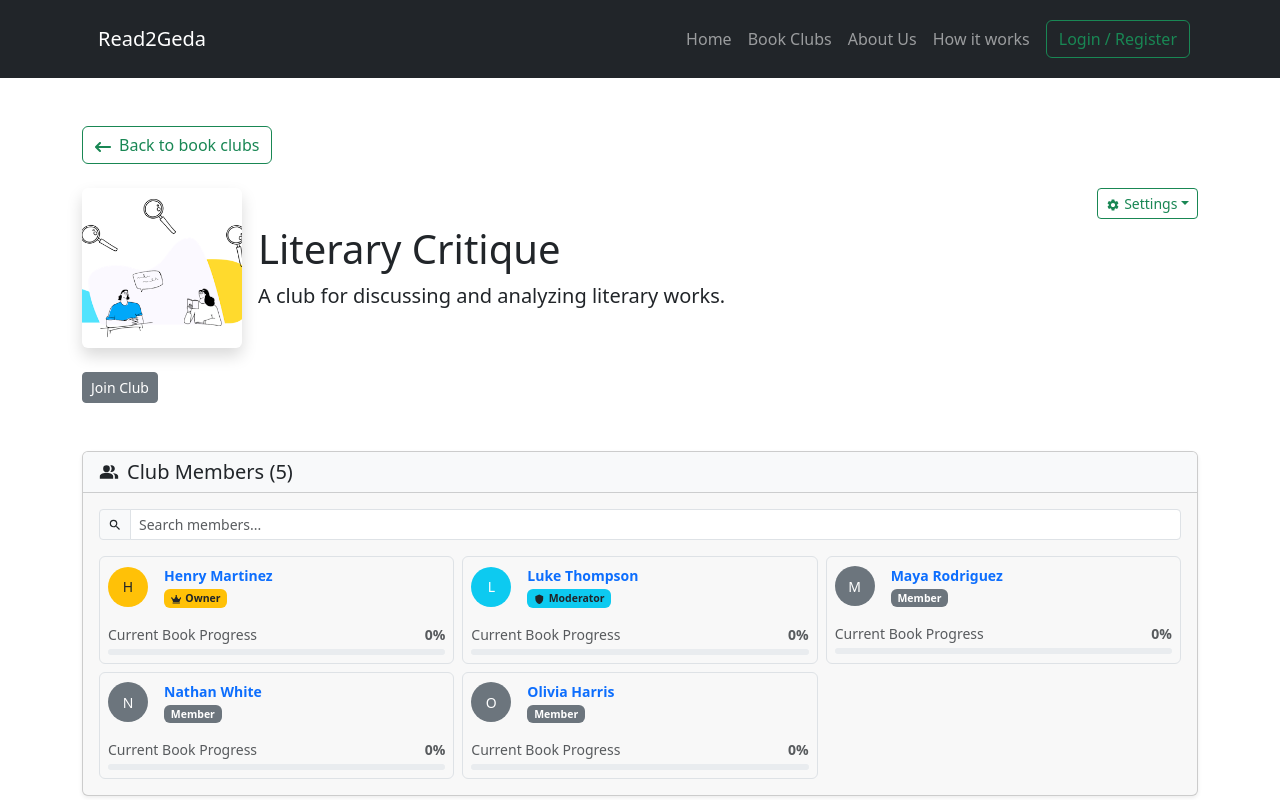
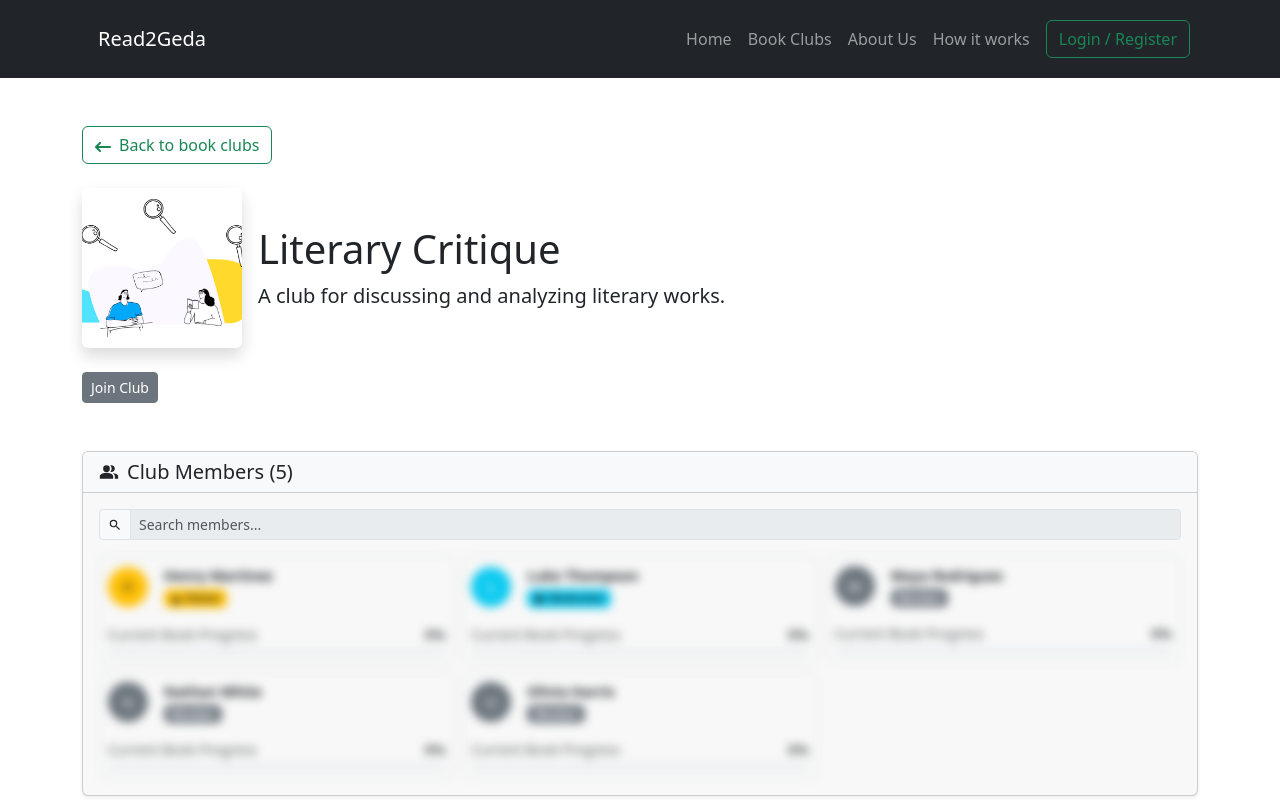
Before and after one commit to Orjihenry/Read2Geda, a React (Vite) app: page /club/5cd06069-59bb-4756-8a95-afe5f94a347b in a window 1280 px wide. Shown: the top 800 px of the page. Built offline with nearby package versions, Linux system fonts and the light colour scheme.

Commit message:
Enhanced ClubDetails component by adding login checks for member interactions.

```diff
--- a/src/pages/ClubDetails.tsx
+++ b/src/pages/ClubDetails.tsx
@@ -41,6 +41,7 @@ export default function ClubDetails() {
   const { isInShelf, addBook, updateProgress, getUserBookStartedAt, getUserBookCompletedAt } = useSavedBooks();
   const userId = currentUser?.id || "";
   const club = clubs.find((c) => c.id === clubId);
+  const isLoggedIn = !!currentUser;
 
   const [editingRules, setEditingRules] = useState<ClubRule[]>([]);
 
@@ -184,9 +185,11 @@ export default function ClubDetails() {
               </div>
             </div>
             <div className="ms-3">
+              {isLoggedIn && (
               <div className="dropdown">
                 <button
                   className="btn btn-outline-success btn-sm dropdown-toggle"
+                  disabled={!isLoggedIn}
                   type="button"
                   id="clubSettingsDropdown"
                   data-bs-toggle="dropdown"
@@ -251,6 +254,7 @@ export default function ClubDetails() {
                 )}
                 </ul>
               </div>
+              )}
             </div>
           </div>
 
@@ -656,11 +660,12 @@ function BackButton() {
 function ClubMembersSection() {
   const { clubId } = useParams();
   const { clubs } = useClub();
-  const { users } = useAuthContext();
+  const { users, currentUser } = useAuthContext();
   const { getUserBookProgressById } = useClub();
   const club = clubs.find((c) => c.id === clubId);
   const [showAll, setShowAll] = useState(false);
   const INITIAL_DISPLAY_COUNT = 6;
+  const isLoggedIn = !!currentUser;
 
   const currentBookId = club?.currentBook?.bookId;
 
@@ -770,6 +775,7 @@ function ClubMembersSection() {
                 placeholder="Search members..."
                 value={searchQuery}
                 onChange={(e) => setSearchQuery(e.target.value)}
+                disabled={!isLoggedIn}
               />
               {searchQuery && (
                 <button
@@ -791,18 +797,19 @@ function ClubMembersSection() {
             <p className="text-muted text-center py-3">No members found matching your search.</p>
           ) : (
             <>
-              <div className="row g-2">
+              <div className="row g-2" style={!isLoggedIn ? { filter: "blur(5px)", pointerEvents: "none" } : undefined}>
                 {membersToShow.map((member) => {
                   const memberProgress = currentBookId
                     ? getUserBookProgressById(member.id, currentBookId) : 0;
 
                     return (
                       <div key={member.id} className="col-md-6 col-lg-4">
-                      <NavLink
-                        to={`/user/${member.id}`}
-                        className="text-decoration-none h-100 d-block"
-                      >
-                        <div className="d-flex flex-column p-2 border rounded h-100 member-card-hover">
+                      {isLoggedIn ? (
+                        <NavLink
+                          to={`/user/${member.id}`}
+                          className="text-decoration-none h-100 d-block"
+                        >
+                          <div className="d-flex flex-column p-2 border rounded h-100 member-card-hover">
                           <div className="d-flex align-items-center mb-2">
                             <div
                               className={`rounded-circle ${getAvatarColor(member.role)} d-flex align-items-center justify-content-center me-3 flex-shrink-0`}
@@ -837,6 +844,42 @@ function ClubMembersSection() {
                           )}
                         </div>
                       </NavLink>
+                      ) : (
+                        <div className="d-flex flex-column p-2 border rounded h-100">
+                          <div className="d-flex align-items-center mb-2">
+                            <div
+                              className={`rounded-circle ${getAvatarColor(member.role)} d-flex align-items-center justify-content-center me-3 flex-shrink-0`}
+                              style={{ width: "40px", height: "40px", fontSize: "14px" }}
+                            >
+                              {member.name.charAt(0).toUpperCase()}
+                            </div>
+                            <div className="flex-grow-1 min-w-0">
+                              <div className="fw-semibold small text-truncate" title={member.name}>
+                                {member.name}
+                              </div>
+                              <div className="small">{getRoleBadge(member.role)}</div>
+                            </div>
+                          </div>
+                          {currentBookId && (
+                            <div className="mt-2">
+                              <div className="d-flex justify-content-between align-items-center mb-1">
+                                <span className="small text-muted">Current Book Progress</span>
+                                <span className="small text-muted fw-semibold">{memberProgress}%</span>
+                              </div>
+                              <div className="progress" style={{ height: "6px" }}>
+                                <div
+                                  className="progress-bar bg-success"
+                                  role="progressbar"
+                                  style={{ width: `${memberProgress}%` }}
+                                  aria-valuenow={memberProgress}
+                                  aria-valuemin={0}
+                                  aria-valuemax={100}
+                                ></div>
+                              </div>
+                            </div>
+                          )}
+                        </div>
+                      )}
                     </div>
                   );
                 })}
@@ -882,6 +925,7 @@ function CurrentBookSection() {
   const { clubs, isModerator, getBookClubProgress, getClubBooks, updateClubBookStatus, updateClub } =
     useClub();
   const { getBook } = useBookCache();
+  const isLoggedIn = !!currentUser;
 
   const clubProgress = getBookClubProgress(clubId!);
   const club = clubs.find((c) => c.id === clubId);
@@ -1016,6 +1060,7 @@ function CurrentBookSection() {
                     </div>
                   </div>
                 </div>
+                {isLoggedIn && (
                 <div className="col-md-3 text-center">
                   <Button
                     className="btn btn-outline-success mb-2 d-block"
@@ -1024,6 +1069,7 @@ function CurrentBookSection() {
                      {currentBookStatus === "completed" ? "Return to Club Shelf" : "Mark as Completed"}
                   </Button>
                 </div>
+                )}
               </div>
             </div>
           ) : (
```
